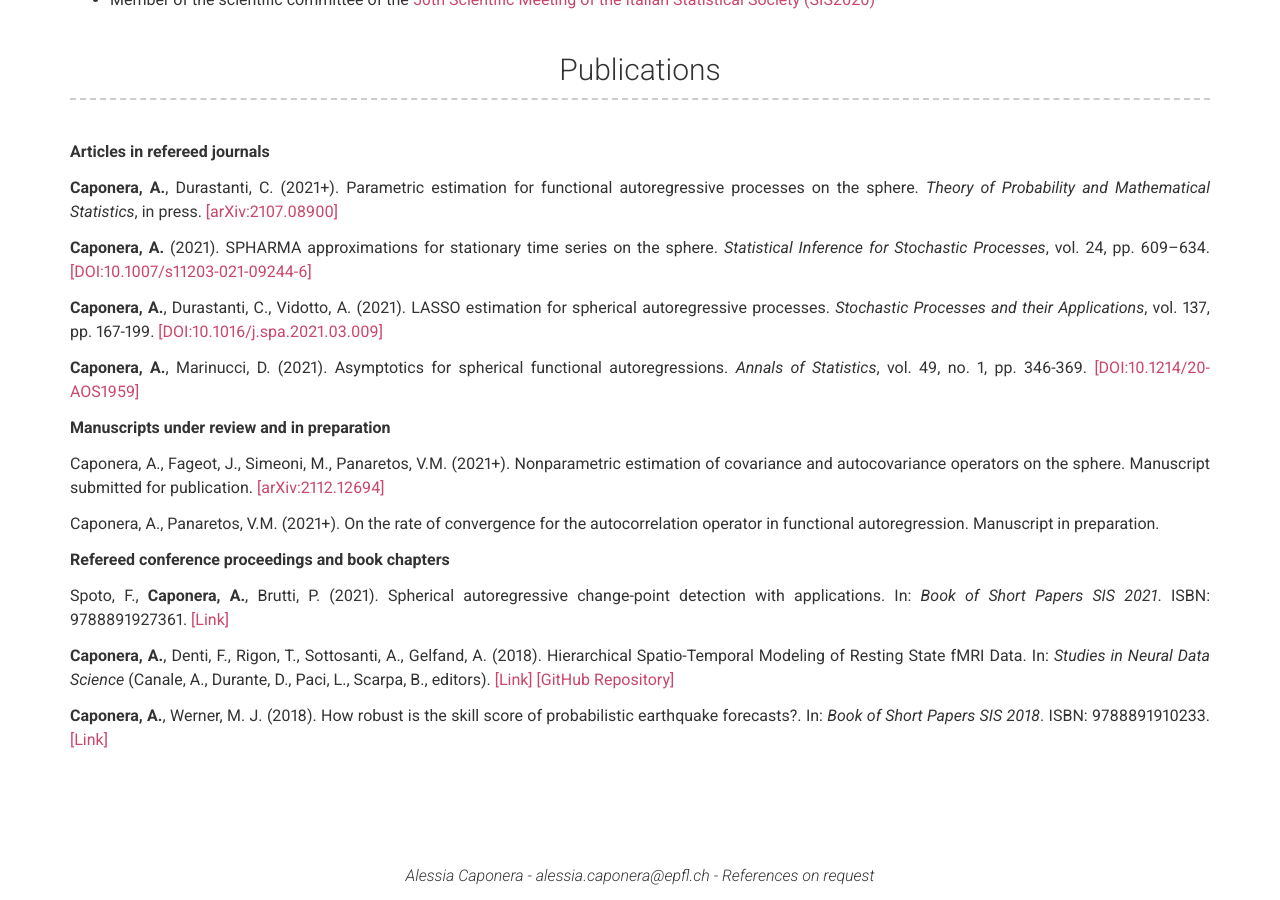
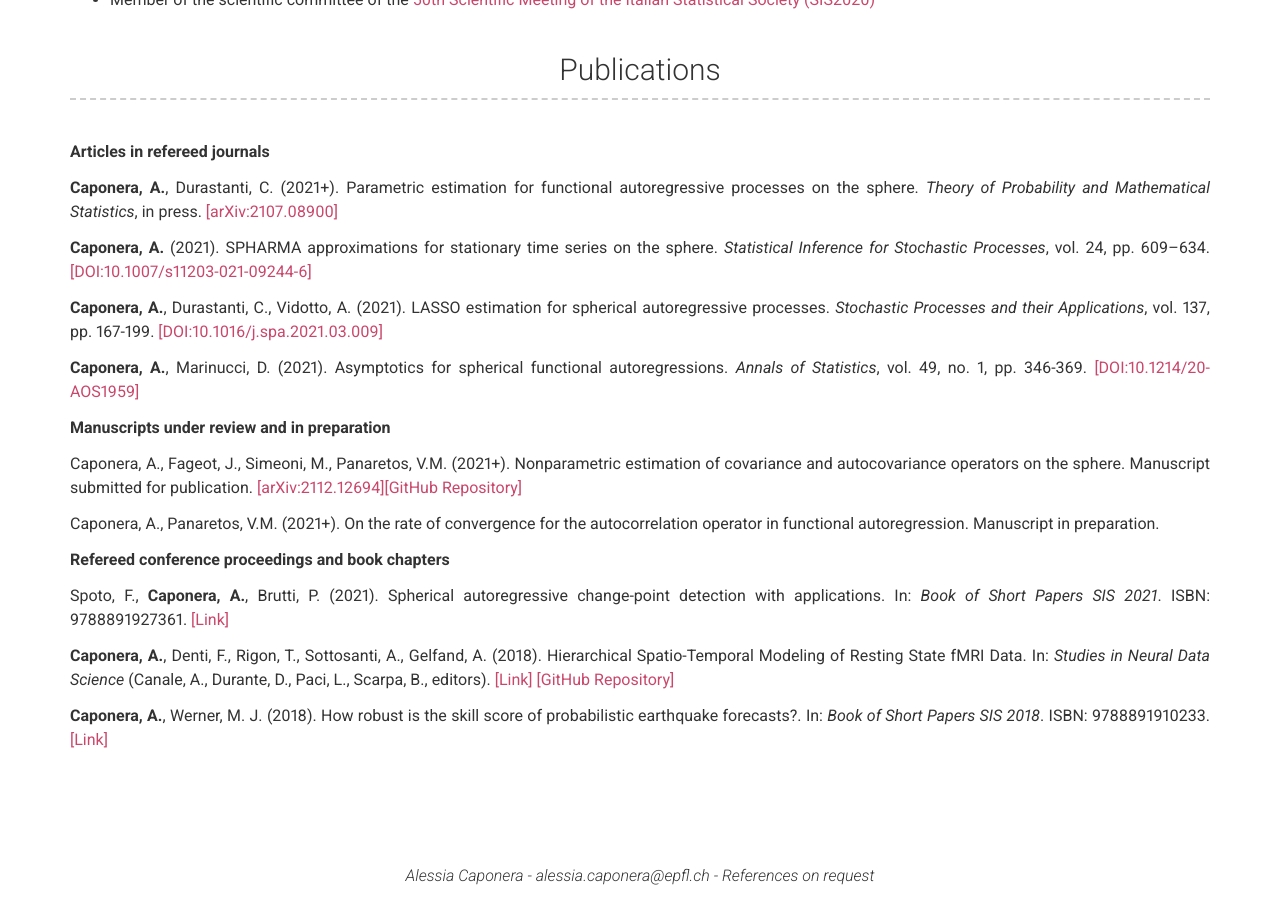
Before and after one commit to alessiacaponera/alessiacaponera.github.io, a Jekyll site: the page built from index.md, in a window 1280 px wide and 900 px high, scrolled down 1998 px. Built offline with Jekyll 4.4.1, drawn with Linux system fonts in a browser that asks for light colours.

Commit message:
Update _config.yml

```diff
--- a/_config.yml
+++ b/_config.yml
@@ -71,7 +71,7 @@ more_content: |
 
     **Manuscripts under review and in preparation**
 
-    Caponera, A., Fageot, J., Simeoni, M., Panaretos, V.M. (2021+). Nonparametric estimation of covariance and autocovariance operators on the sphere. Manuscript submitted for publication. [[arXiv:2112.12694]](https://arxiv.org/pdf/2112.12694.pdf)
+    Caponera, A., Fageot, J., Simeoni, M., Panaretos, V.M. (2021+). Nonparametric estimation of covariance and autocovariance operators on the sphere. Manuscript submitted for publication. [[arXiv:2112.12694]](https://arxiv.org/pdf/2112.12694.pdf)[[GitHub Repository]](https://github.com/matthieumeo/sphericov)
 
     Caponera, A., Panaretos, V.M. (2021+). On the rate of convergence for the autocorrelation operator in functional autoregression. Manuscript in preparation.
 
```
